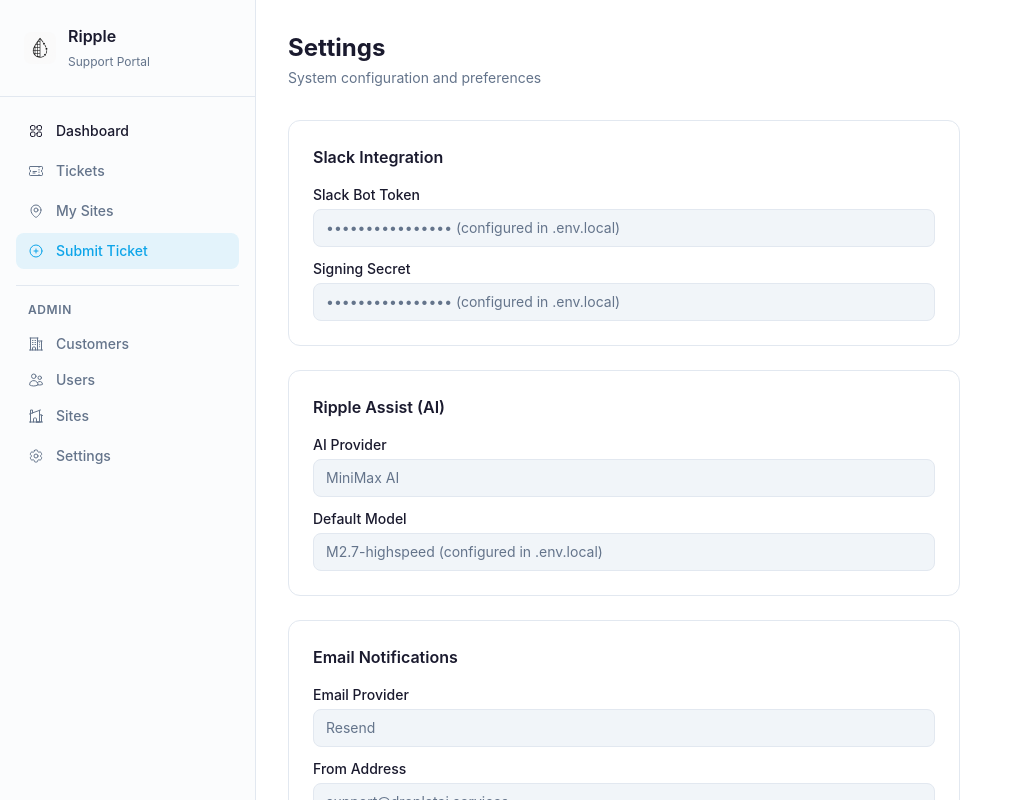
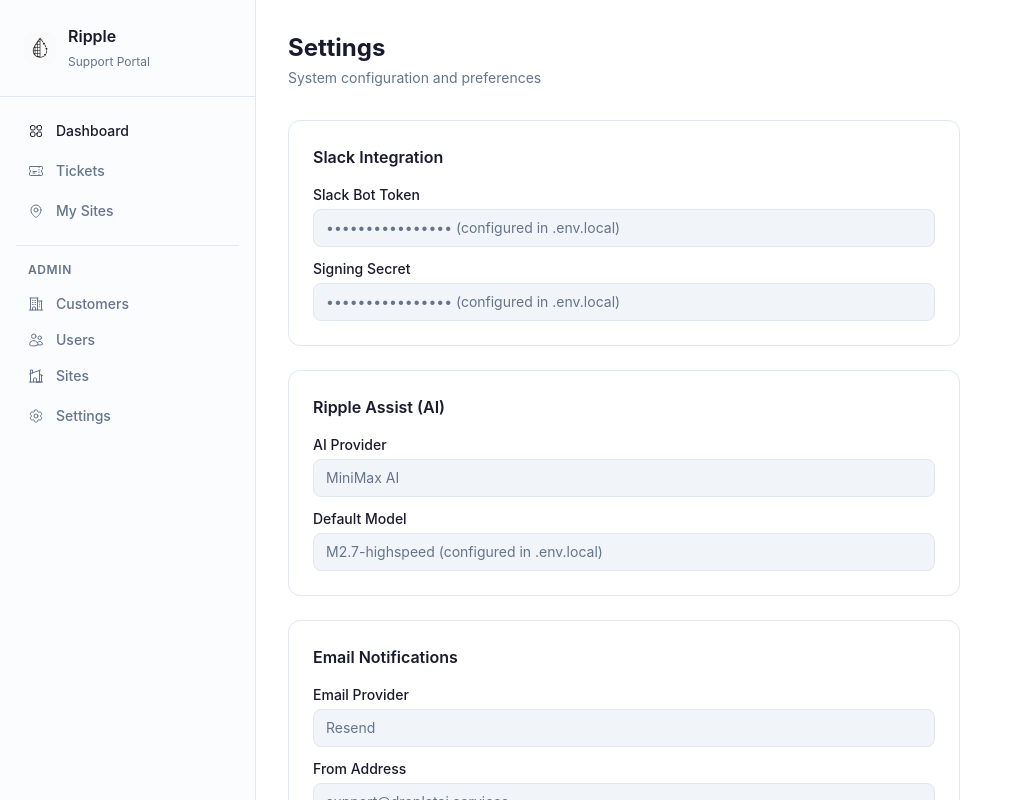
Before and after one commit to xinnnan/Ripple, a Next.js app: page /settings in a window 1280 px wide. Shown: the top 800 px of the page, without its empty margins (0-1023 px from the left). Built offline with nearby package versions, Linux system fonts and the light colour scheme.

Commit message:
fix: remove Submit Ticket button from sidebar navigation

```diff
--- a/src/app/(auth)/layout.tsx
+++ b/src/app/(auth)/layout.tsx
@@ -57,16 +57,6 @@ export default function AuthLayout({
             </svg>
             My Sites
           </Link>
-          <Link
-            href="/submit"
-            className="flex items-center gap-3 rounded-lg bg-primary/10 px-3 py-2 text-sm font-medium text-primary hover:bg-primary/20 transition-colors"
-          >
-            <svg className="h-4 w-4" fill="none" viewBox="0 0 24 24" strokeWidth={1.5} stroke="currentColor">
-              <path strokeLinecap="round" strokeLinejoin="round" d="M12 9v6m3-3H9m12 0a9 9 0 1 1-18 0 9 9 0 0 1 18 0Z" />
-            </svg>
-            Submit Ticket
-          </Link>
-
           {/* Admin Section */}
           <div className="pt-4 mt-4 border-t border-border">
             <p className="px-3 mb-2 text-xs font-semibold text-muted-foreground uppercase tracking-wider">
```
